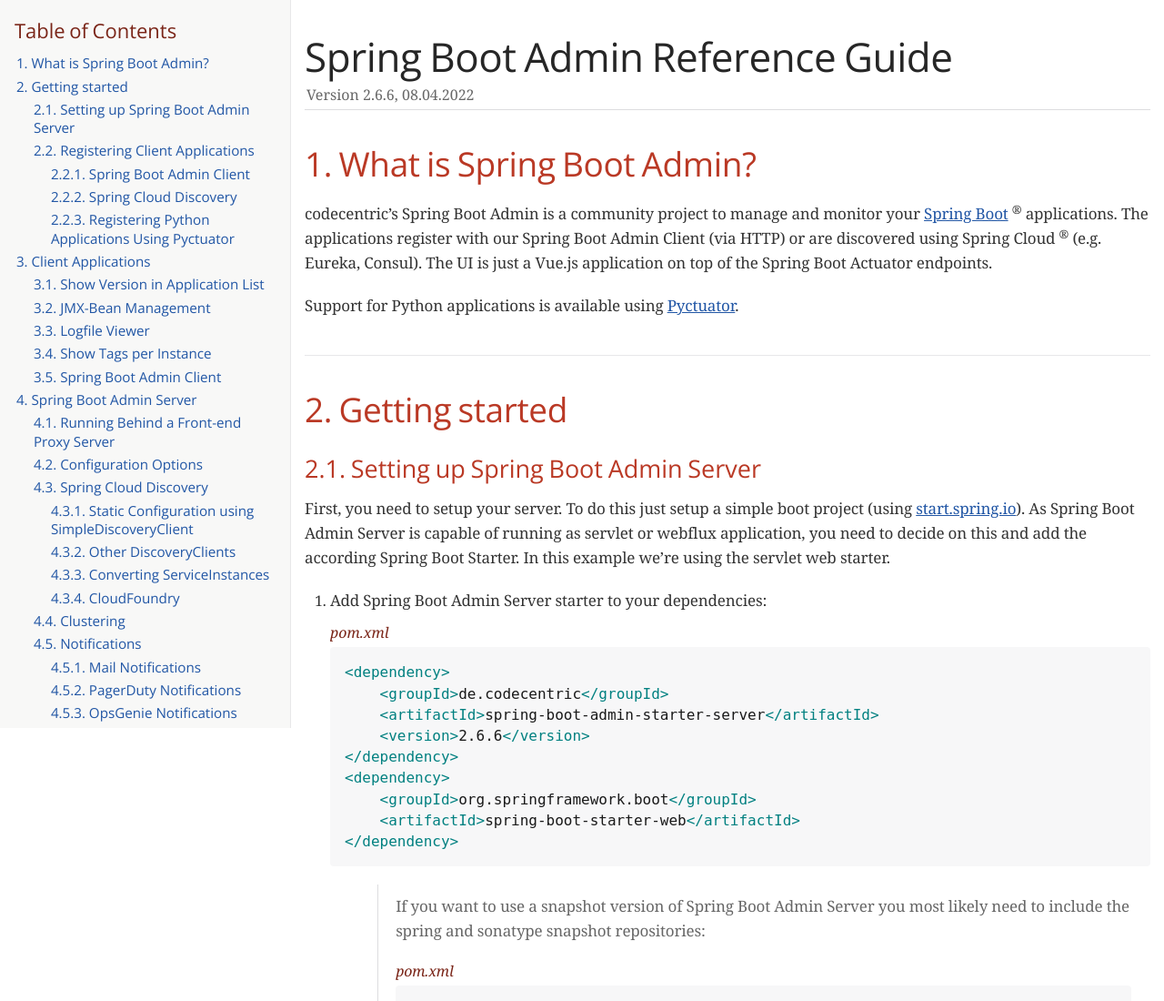
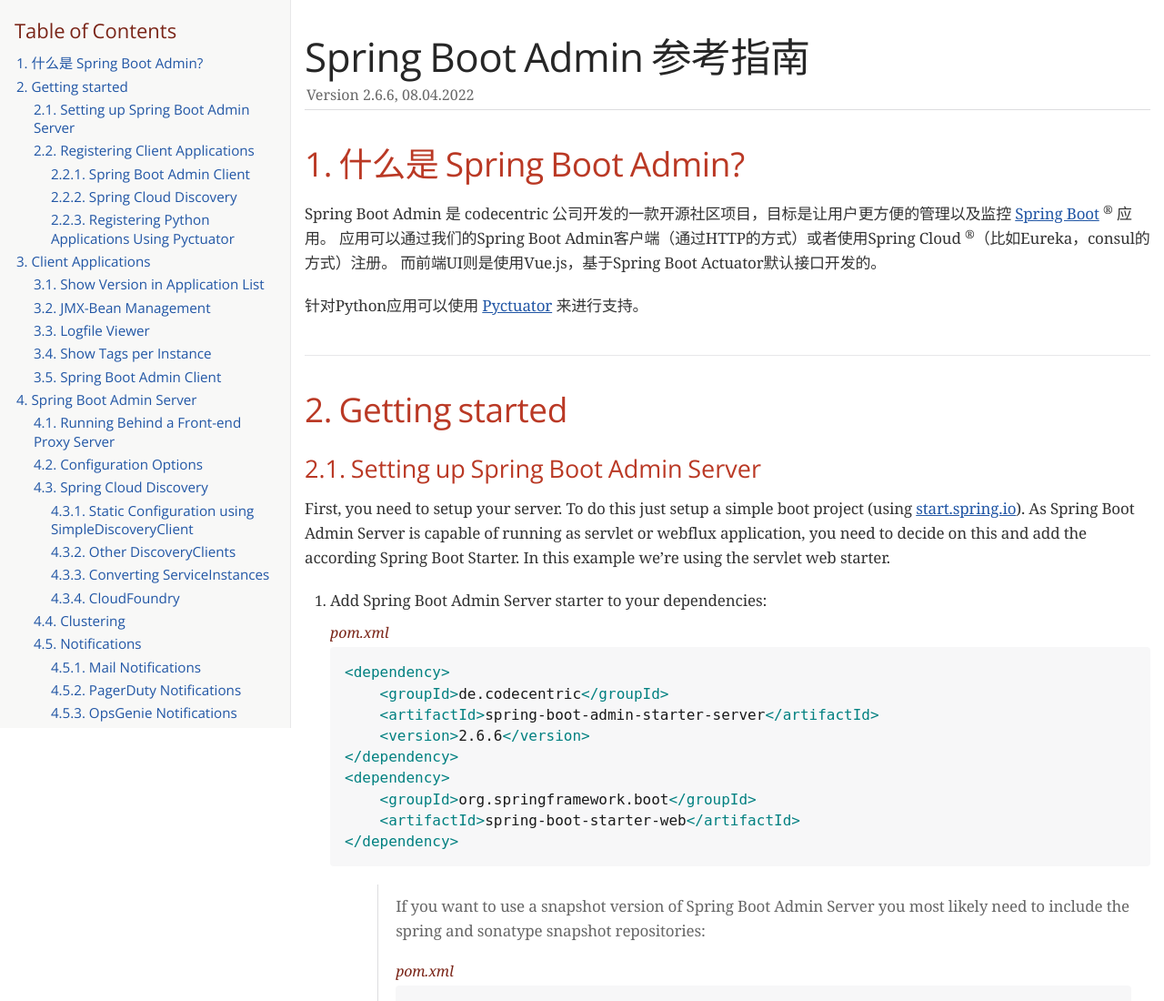
Before and after one commit to qq253498229/docs-spring-boot-admin-docs-chinese, a website: page docs/index.html in a window 1280 px wide. Shown: the top 1100 px of the page at 91% size. Drawn offline with nearby package versions, Linux system fonts and the light colour scheme; a web font is replaced by a local one.

Commit message:
什么是 Spring Boot Admin?

```diff
--- a/docs/index.html
+++ b/docs/index.html
@@ -5,7 +5,7 @@
 <meta http-equiv="X-UA-Compatible" content="IE=edge">
 <meta name="viewport" content="width=device-width, initial-scale=1.0">
 <meta name="generator" content="Asciidoctor 2.0.17">
-<title>Spring Boot Admin Reference Guide</title>
+<title>Spring Boot Admin 参考指南</title>
 <link rel="stylesheet" href="https://fonts.googleapis.com/css?family=Open+Sans:300,300italic,400,400italic,600,600italic%7CNoto+Serif:400,400italic,700,700italic%7CDroid+Sans+Mono:400,700">
 <style>
 /*! Asciidoctor default stylesheet | MIT License | https://asciidoctor.org */
@@ -528,7 +528,7 @@
 </head>
 <body class="book toc2 toc-left">
 <div id="header">
-<h1>Spring Boot Admin Reference Guide</h1>
+<h1>Spring Boot Admin 参考指南</h1>
 <div class="details">
 <span id="revnumber">version 2.6.6,</span>
 <span id="revdate">08.04.2022</span>
@@ -536,7 +536,7 @@
 <div id="toc" class="toc2">
 <div id="toctitle">Table of Contents</div>
 <ul class="sectlevel1">
-<li><a href="#_what_is_spring_boot_admin">1. What is Spring Boot Admin?</a></li>
+<li><a href="#_什么是_spring_boot_admin">1. 什么是 Spring Boot Admin?</a></li>
 <li><a href="#getting-started">2. Getting started</a>
 <ul class="sectlevel2">
 <li><a href="#set-up-admin-server">2.1. Setting up Spring Boot Admin Server</a></li>
@@ -638,15 +638,17 @@
 </div>
 <div id="content">
 <div class="sect1">
-<h2 id="_what_is_spring_boot_admin"><a class="anchor" href="#_what_is_spring_boot_admin"></a><a class="link" href="#_what_is_spring_boot_admin">1. What is Spring Boot Admin?</a></h2>
+<h2 id="_什么是_spring_boot_admin"><a class="anchor" href="#_什么是_spring_boot_admin"></a><a class="link" href="#_什么是_spring_boot_admin">1. 什么是 Spring Boot Admin?</a></h2>
 <div class="sectionbody">
 <div class="paragraph">
-<p>codecentric&#8217;s Spring Boot Admin is a community project to manage and monitor your <a href="http://projects.spring.io/spring-boot/">Spring Boot</a> <sup>&#174;</sup> applications.
-The applications register with our Spring Boot Admin Client (via HTTP) or are discovered using Spring Cloud <sup>&#174;</sup> (e.g. Eureka, Consul).
-The UI is just a Vue.js application on top of the Spring Boot Actuator endpoints.</p>
-</div>
-<div class="paragraph">
-<p>Support for Python applications is available using <a href="https://github.com/SolarEdgeTech/pyctuator">Pyctuator</a>.</p>
+<p>Spring Boot Admin 是 codecentric 公司开发的一款开源社区项目，目标是让用户更方便的管理以及监控
+<a href="http://projects.spring.io/spring-boot/">Spring Boot</a> <sup>&#174;</sup>
+应用。
+应用可以通过我们的Spring Boot Admin客户端（通过HTTP的方式）或者使用Spring Cloud <sup>&#174;</sup>（比如Eureka，consul的方式）注册。
+而前端UI则是使用Vue.js，基于Spring Boot Actuator默认接口开发的。</p>
+</div>
+<div class="paragraph">
+<p>针对Python应用可以使用 <a href="https://github.com/SolarEdgeTech/pyctuator">Pyctuator</a> 来进行支持。</p>
 </div>
 </div>
 </div>
```
Also changed, not shown: 1 other file.
